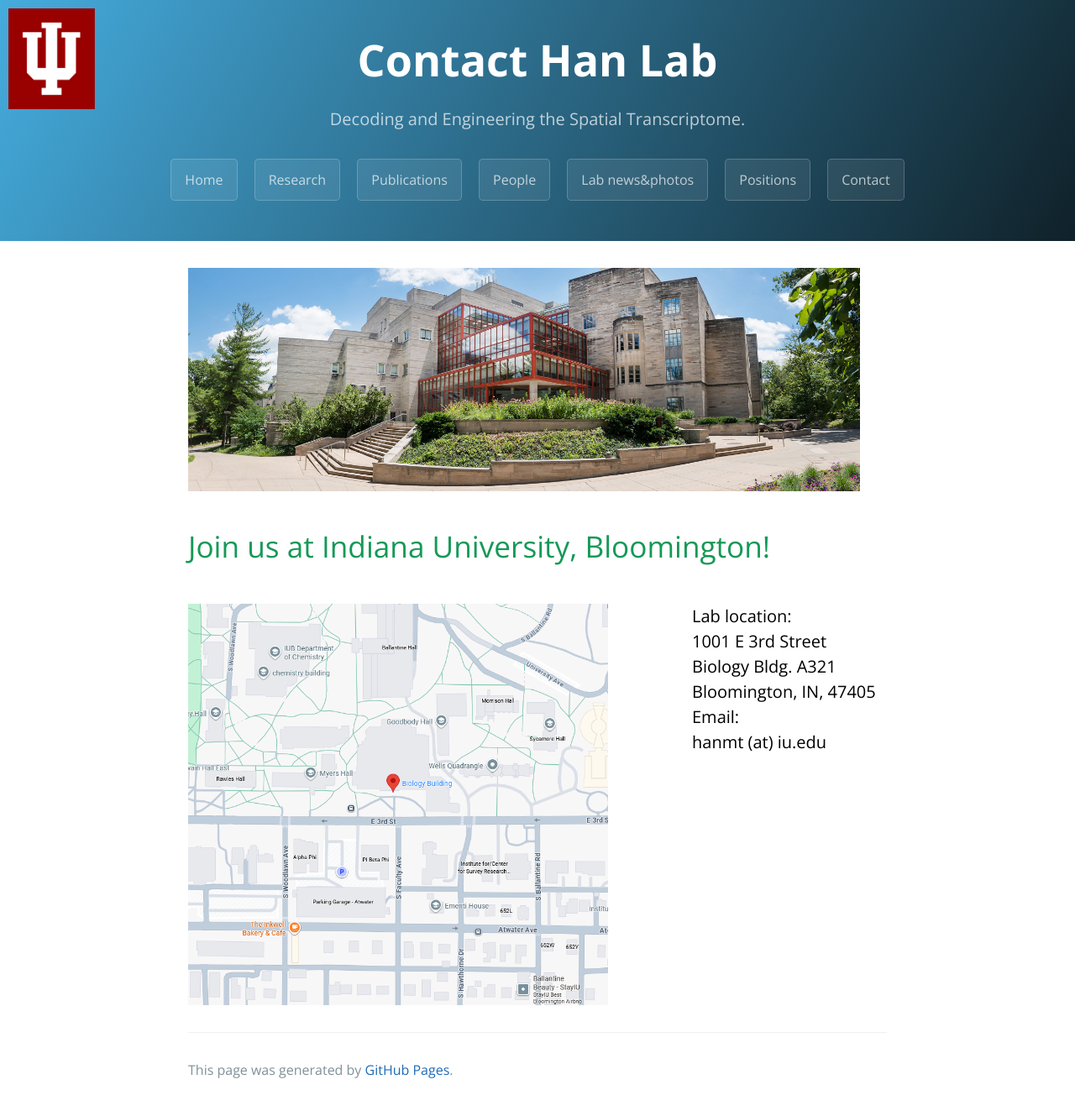
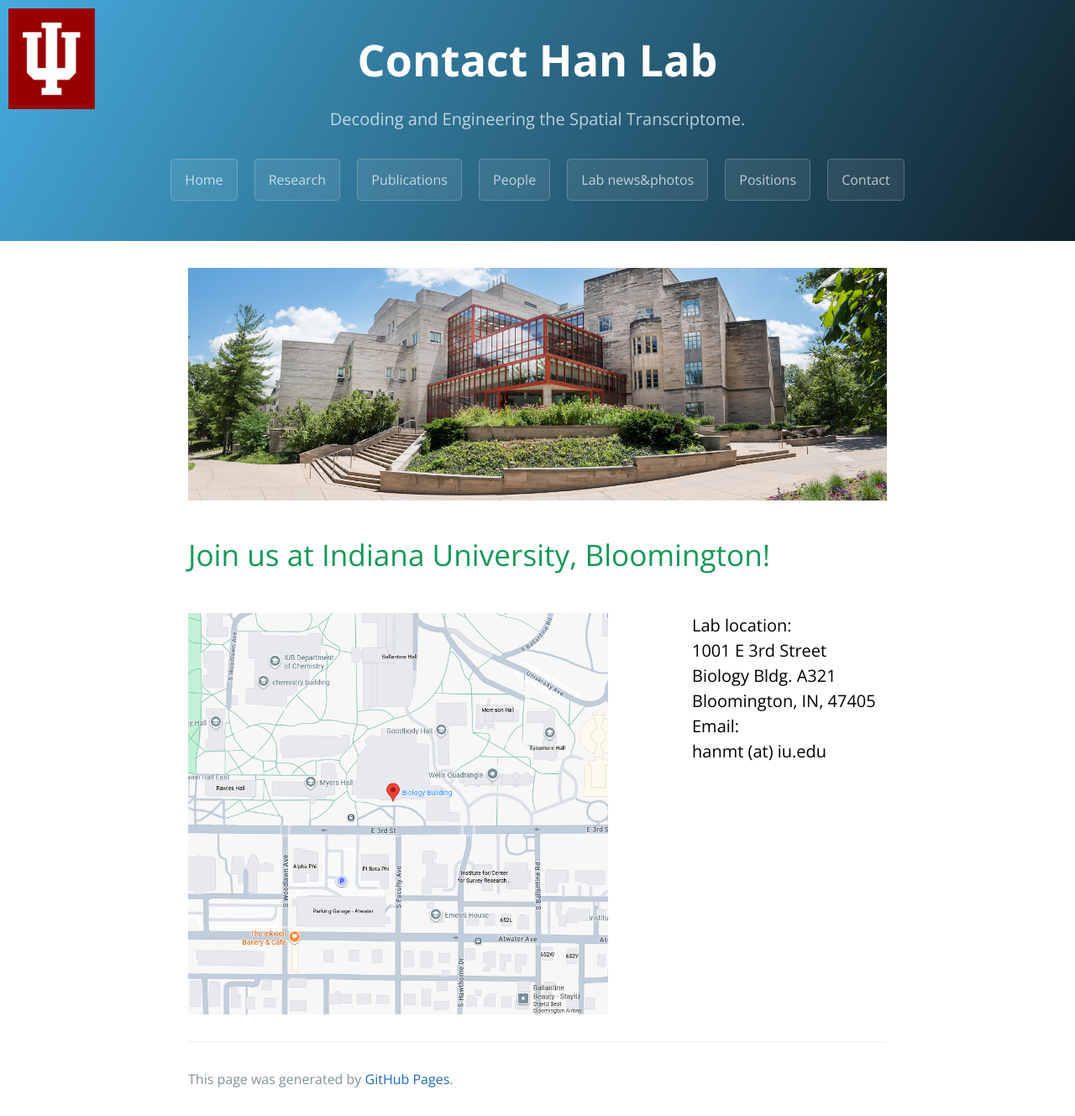
Before and after one commit to Hanmt-Lab/Hanmt-Lab.github.io, a Jekyll site: the page built from contact/index.html, in a window 1280 px wide. Shown: the whole page at 84% size. Built offline with Jekyll 4.4.1, drawn with Linux system fonts in a browser that asks for light colours.

Commit message:
Update index.html

```diff
--- a/contact/index.html
+++ b/contact/index.html
@@ -5,7 +5,7 @@
 
 <link rel="icon" href="/assets/images/Han Lab logo.png" type="image/png">
 
-<img src="/assets/images/IUB-BB.jpg" alt="Biology Building" style="width: 800px; height: auto;">
+<img src="/assets/images/IUB-BB.jpg" alt="Biology Building" style="width: 1200px; height: auto;">
 
 <br>
 <h1> Join us at Indiana University, Bloomington! </h1>
```
